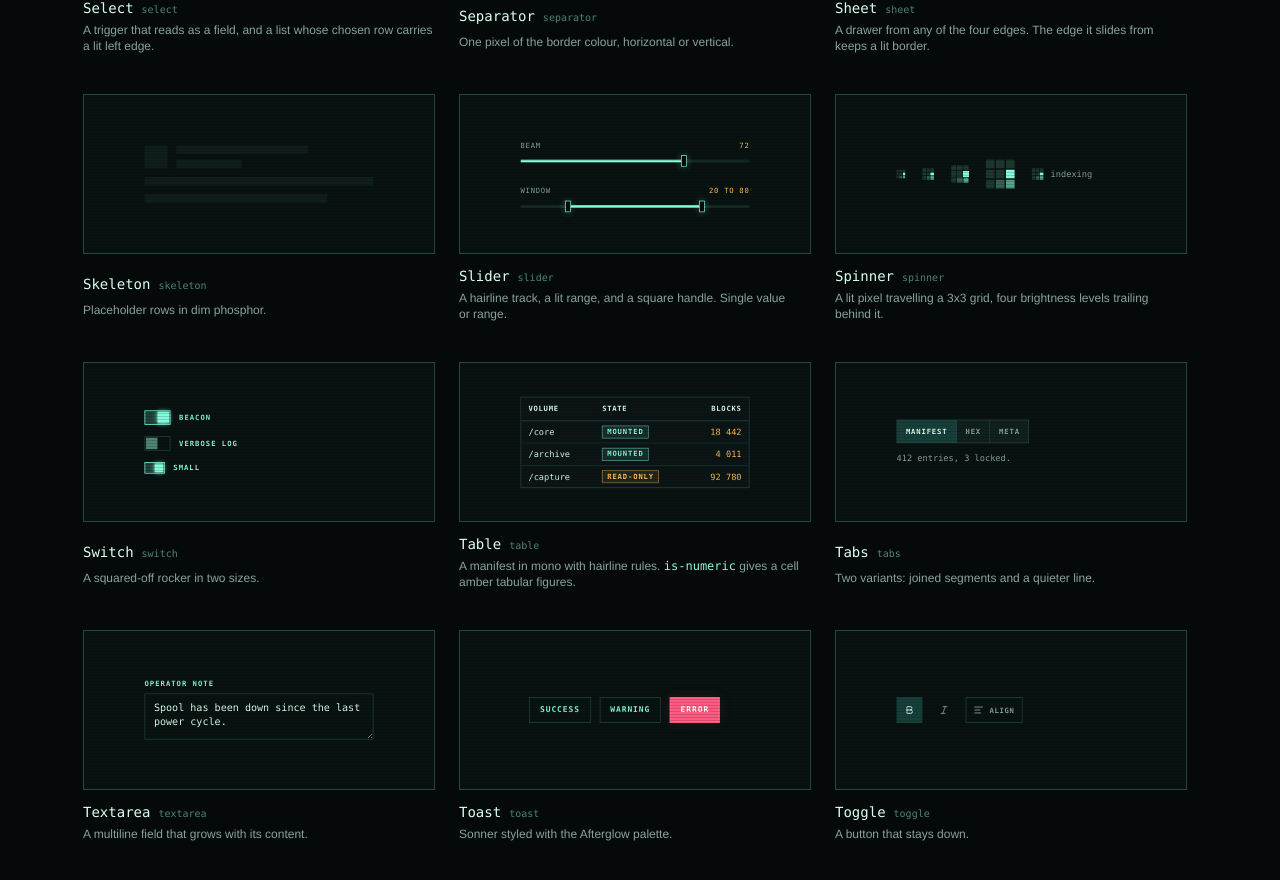
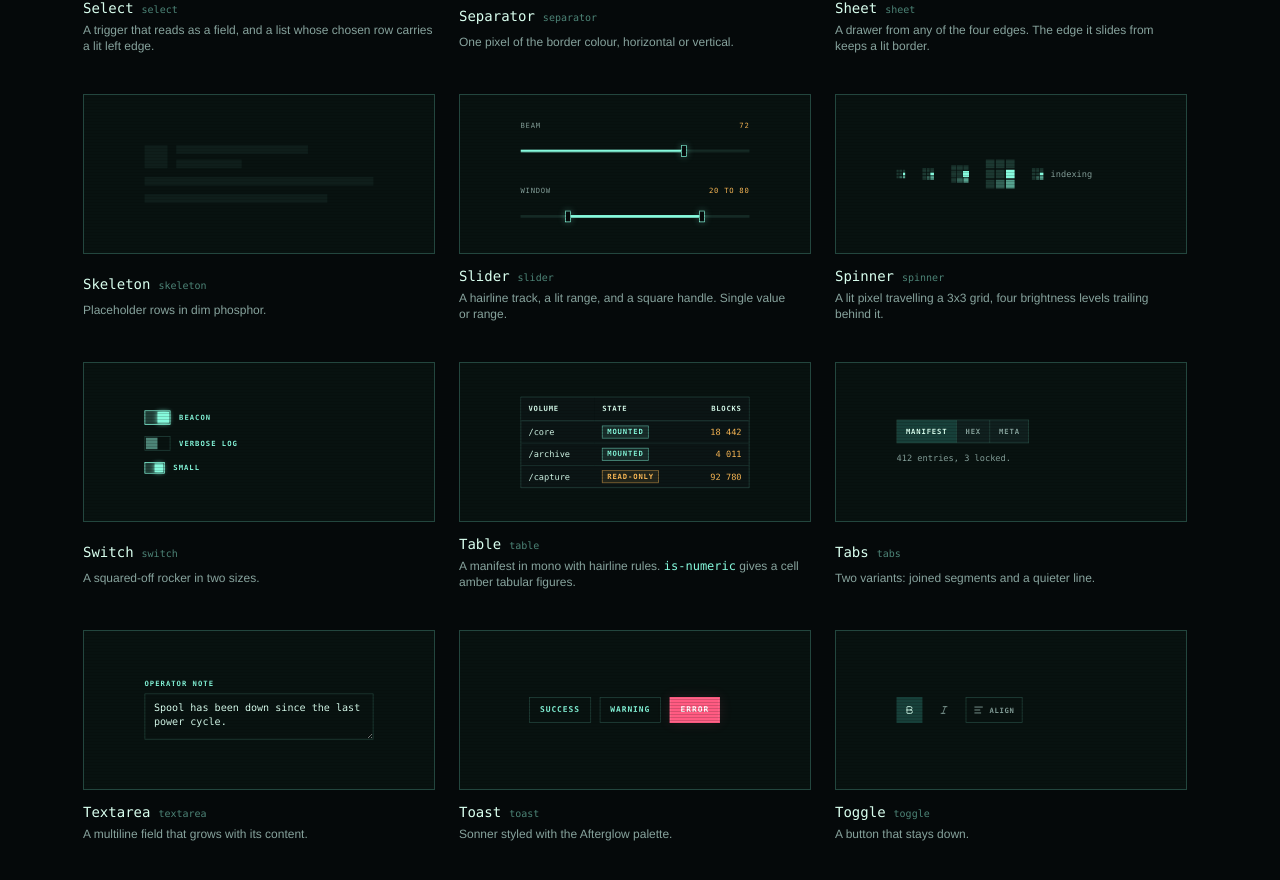
Before and after one commit to thebuilder/afterglow, a Next.js app: page / in a window 1280 px wide. Shown: the part 3807-4687 px from the top of the page. Built offline with nearby package versions, Linux system fonts and the light colour scheme.

Commit message:
fix: refine slider interaction states (#12)

```diff
--- a/registry/terminal/ui/slider.tsx
+++ b/registry/terminal/ui/slider.tsx
@@ -49,7 +49,7 @@ function Slider({
   return (
     <SliderPrimitive.Root
       className={cn(
-        "data-disabled:opacity-40 data-[orientation=horizontal]:w-full data-[orientation=vertical]:h-full",
+        "group/slider data-disabled:opacity-40 data-[orientation=horizontal]:h-8 data-[orientation=horizontal]:w-full data-[orientation=vertical]:h-full data-[orientation=vertical]:w-8",
         className
       )}
       data-slot="slider"
@@ -60,17 +60,9 @@ function Slider({
       value={value}
       {...props}
     >
-      {/*
-       * The `before` box is the touch target. A hairline track is the drawing,
-       * not the thing you are meant to hit, so an invisible band reaches out
-       * to a finger's width either side of it. It is a pseudo-element rather
-       * than padding because a press on it still resolves to the control,
-       * while the control's own box, which is what Base UI measures a press
-       * against, keeps the size it draws at.
-       */}
-      <SliderPrimitive.Control className="relative flex touch-none select-none items-center before:absolute before:content-[''] data-[orientation=horizontal]:before:inset-x-0 data-[orientation=horizontal]:before:-inset-y-5 data-[orientation=vertical]:h-full data-[orientation=vertical]:min-h-44 data-[orientation=vertical]:flex-col data-[orientation=vertical]:before:inset-y-0 data-[orientation=vertical]:before:-inset-x-5">
+      <SliderPrimitive.Control className="relative flex touch-none select-none items-center data-[orientation=horizontal]:h-full data-[orientation=vertical]:h-full data-[orientation=vertical]:min-h-44 data-[orientation=vertical]:w-full data-[orientation=vertical]:flex-col">
         <SliderPrimitive.Track
-          className="relative grow overflow-hidden rounded-none bg-phosphor/10 data-[orientation=horizontal]:h-1 data-[orientation=horizontal]:w-full data-[orientation=vertical]:h-full data-[orientation=vertical]:w-1"
+          className="relative grow overflow-hidden rounded-none bg-phosphor/10 transition-[background-color,box-shadow] group-hover/slider:bg-phosphor/20 group-focus-within/slider:bg-phosphor/20 group-focus-within/slider:shadow-glow-slider-track data-[orientation=horizontal]:h-1 data-[orientation=horizontal]:w-full data-[orientation=vertical]:h-full data-[orientation=vertical]:w-1"
           data-slot="slider-track"
         >
           <SliderPrimitive.Indicator
@@ -80,10 +72,8 @@ function Slider({
         </SliderPrimitive.Track>
         {Array.from({ length: thumbs }, (_, index) => (
           <SliderPrimitive.Thumb
-            // The `before` box is the handle's own target, wide enough that a
-            // press near a fader grabs it instead of jumping the value to the
-            // finger, and wide enough to tell two handles of a range apart.
-            className="block shrink-0 rounded-none border border-phosphor bg-void shadow-glow-slider outline-none transition-[box-shadow] before:absolute before:-inset-3.5 before:content-[''] hover:shadow-glow-slider-hover focus-visible:outline-2 focus-visible:outline-offset-2 focus-visible:outline-phosphor-bright data-[orientation=horizontal]:h-4 data-[orientation=horizontal]:w-2 data-[orientation=vertical]:h-2 data-[orientation=vertical]:w-4"
+            // The handle stays narrow while its hit area remains 32px square.
+            className="block shrink-0 rounded-none border border-phosphor bg-void shadow-glow-slider outline-none transition-[background-color,border-color,box-shadow] before:absolute before:content-[''] group-hover/slider:border-phosphor-bright group-hover/slider:bg-panel-raised group-hover/slider:shadow-glow-slider-hover focus-visible:border-phosphor-bright focus-visible:bg-panel-raised focus-visible:shadow-glow-slider-hover focus-visible:outline-2 focus-visible:outline-offset-2 focus-visible:outline-phosphor-bright data-[orientation=horizontal]:h-4 data-[orientation=horizontal]:w-2 data-[orientation=horizontal]:before:-inset-x-3 data-[orientation=horizontal]:before:-inset-y-2 data-[orientation=vertical]:h-2 data-[orientation=vertical]:w-4 data-[orientation=vertical]:before:-inset-x-2 data-[orientation=vertical]:before:-inset-y-3"
             data-slot="slider-thumb"
             // biome-ignore lint/suspicious/noArrayIndexKey: a slider identifies thumbs by position, and its values are not stable ids.
             key={index}
```
Also changed, not shown: public/r/slider.json (+1 -1 lines).
